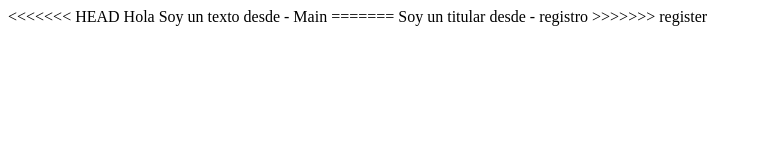
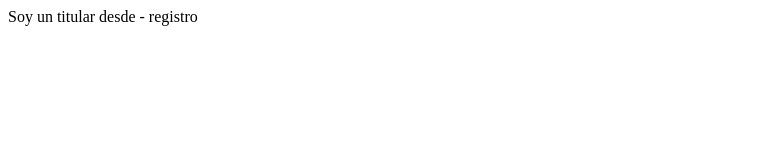
Before and after one commit to Camilo3631/clase-02-GIt_ucj, a plain HTML site: page proyect/index.html in a window 1280 px wide. Shown: the whole page, without its empty margins (0-761 px from the left). Drawn offline with Linux system fonts and the light colour scheme.

Commit message:
eliminar conflicto

```diff
--- a/proyect/index.html
+++ b/proyect/index.html
@@ -6,14 +6,8 @@
     <title>Document</title>
 </head>
 <body>
-<<<<<<< HEAD
-     Hola
-     Soy un texto desde - Main
-
-=======
 
     Soy un titular desde - registro
->>>>>>> register
 
 </body>
 </html>
```
